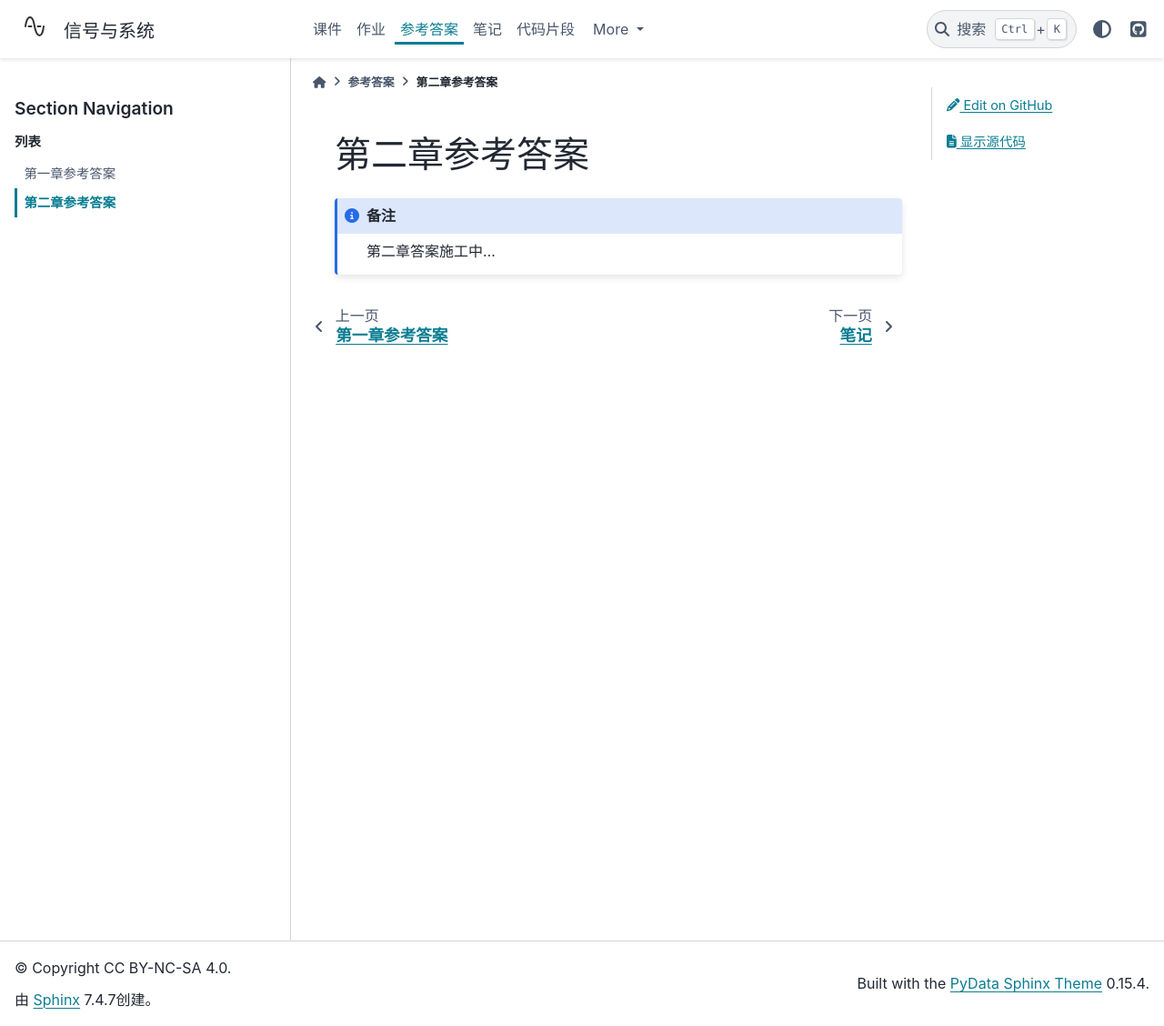
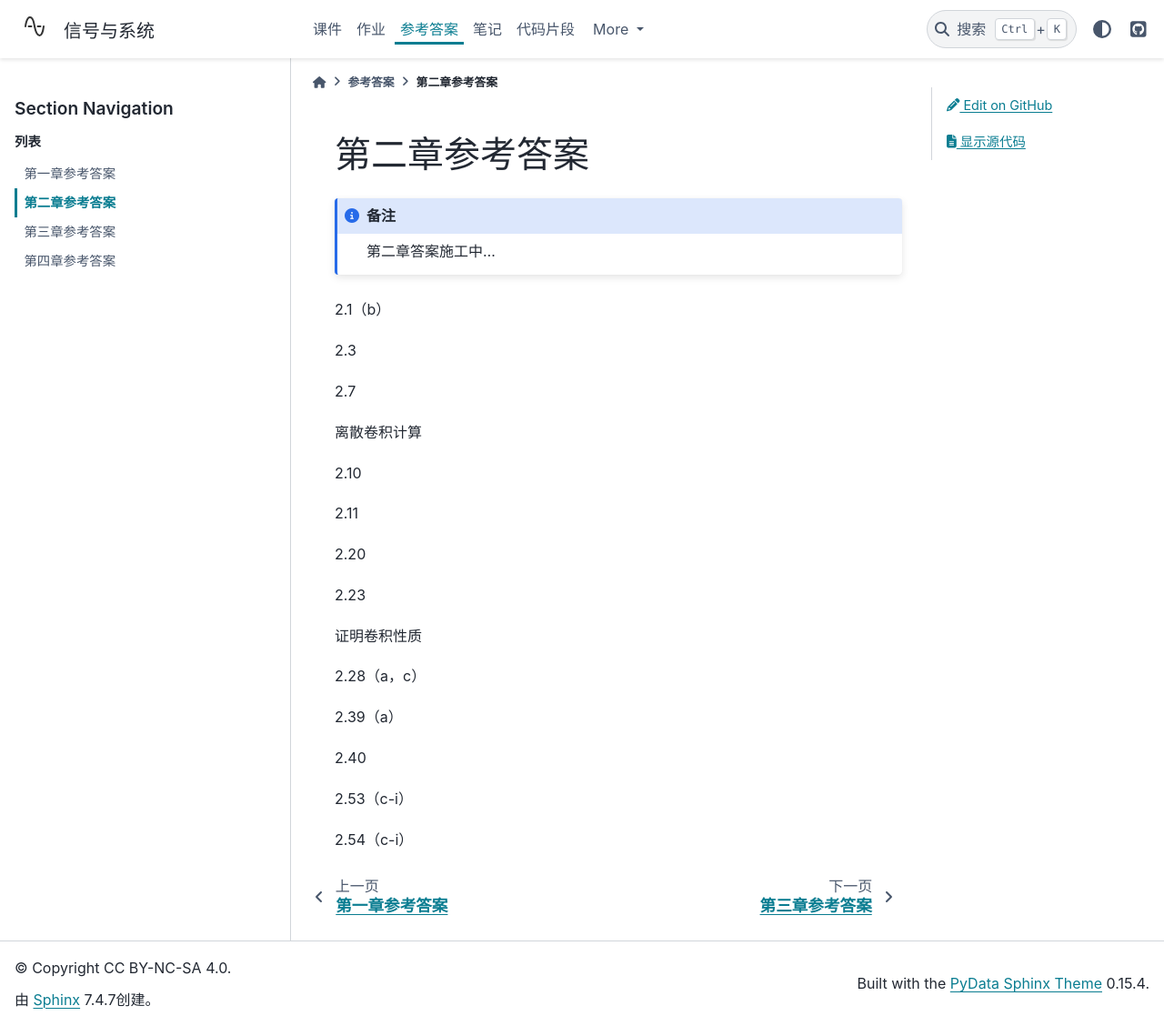
Before and after one commit to atlanswer/Signals-and-Systems, a Sphinx documentation site: the page built from doc/answer/chapter2.rst, in a window 1280 px wide and 1128 px high. Shown: the whole window at 91% size. Built offline with Sphinx 7.4.7 and the PyData theme 0.15.4, drawn with Linux system fonts in a browser that asks for light colours.

Commit message:
content: scaffolding reference answers for chapter 2–4

```diff
--- a/doc/answer/chapter2.rst
+++ b/doc/answer/chapter2.rst
@@ -4,3 +4,31 @@
 
 .. note::
    第二章答案施工中...
+
+2.1（b）
+
+2.3
+
+2.7
+
+离散卷积计算
+
+2.10
+
+2.11
+
+2.20
+
+2.23
+
+证明卷积性质
+
+2.28（a，c）
+
+2.39（a）
+
+2.40
+
+2.53（c-i）
+
+2.54（c-i）
--- a/doc/answer/index.rst
+++ b/doc/answer/index.rst
@@ -10,3 +10,5 @@
 
     chapter1
     chapter2
+    chapter3
+    chapter4
```
Also changed, not shown: doc/answer/chapter3.rst (added, +26 -0 lines), doc/answer/chapter4.rst (added, +28 -0 lines).
